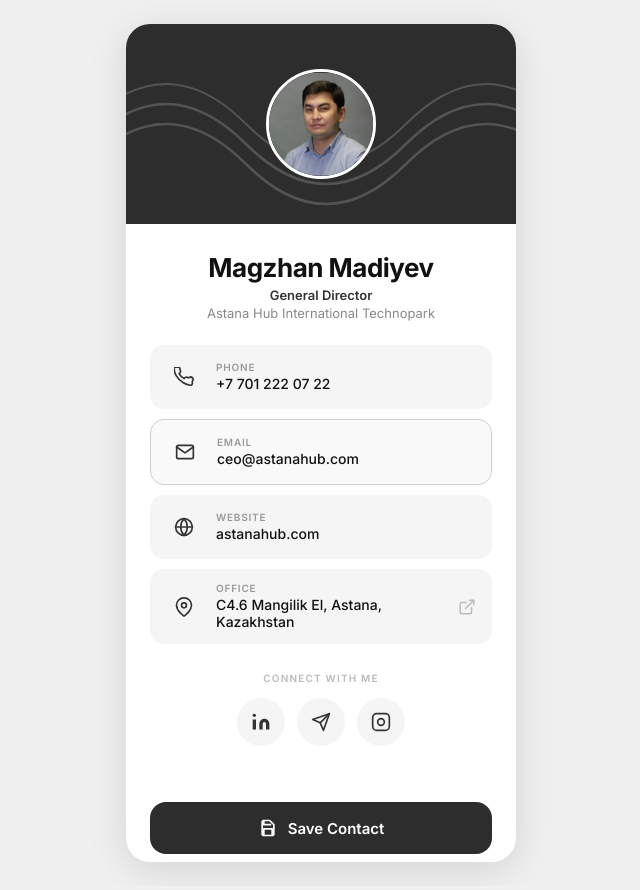
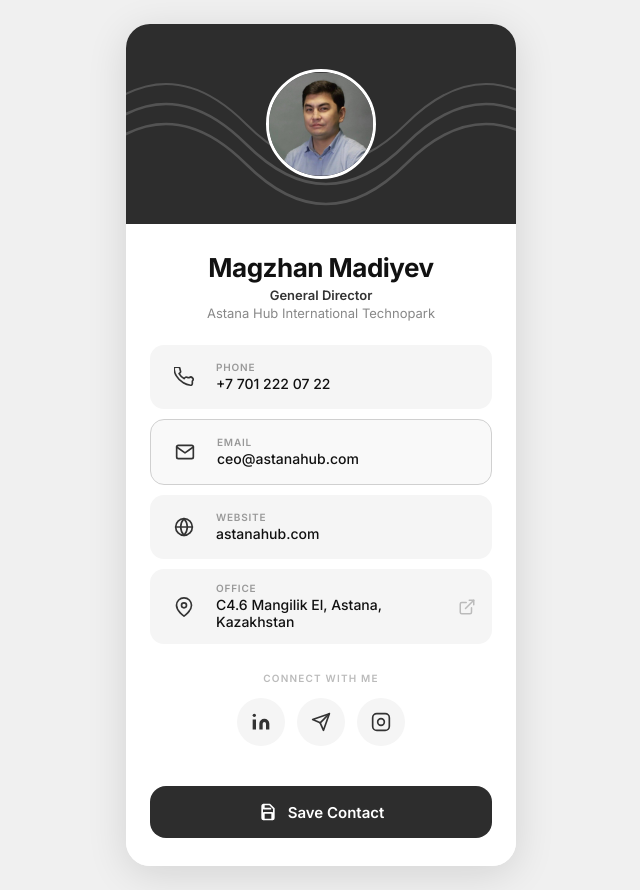
Before and after one commit to Abdurroshid/magzhan-card, a plain HTML site: page index.html in a window 1280 px wide. Shown: the whole page, without its empty margins (319-959 px from the left). Drawn offline with Linux system fonts and the light colour scheme.

Commit message:
Update index.html

```diff
--- a/index.html
+++ b/index.html
@@ -23,8 +23,13 @@
       max-width: 390px;
       background: #fff;
       border-radius: 24px;
+      overflow: visible;
+      box-shadow: 0 8px 40px rgba(0,0,0,0.12);
+    }
+
+    .header {
+      border-radius: 24px 24px 0 0;
       overflow: hidden;
-      box-shadow: 0 8px 40px rgba(0,0,0,0.12);
     }
 
     /* ── HEADER ── */
@@ -207,7 +212,9 @@
 
     /* ── SAVE BUTTON ── */
     .save-wrap {
-      padding: 24px 24px 8px;
+      padding: 8px 24px 28px;
+      background: #fff;
+      border-radius: 0 0 24px 24px;
     }
 
     .save-btn {
```
